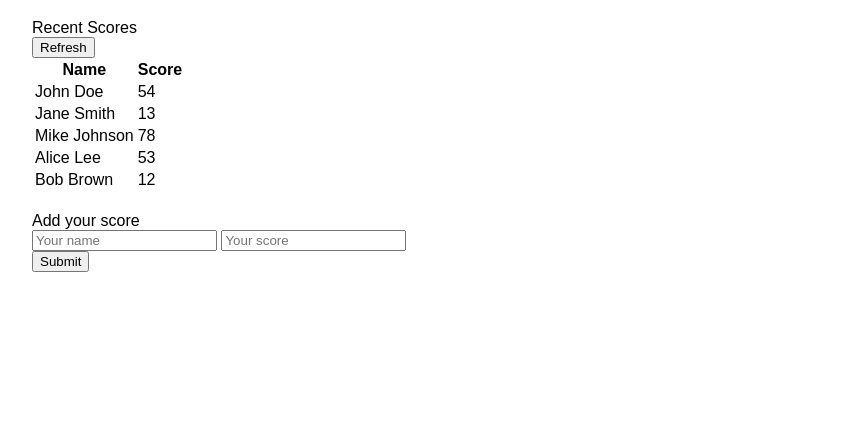
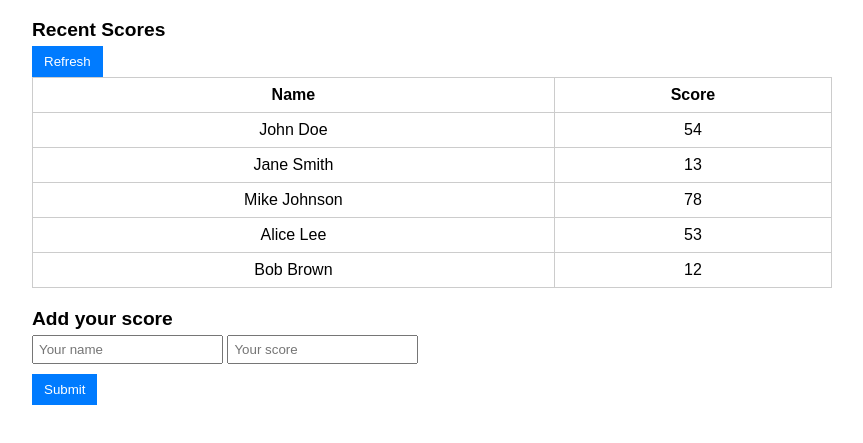
Before and after one commit to AlyAtalla/Leaderboard, a website built with webpack: page src/index.html in a window 1280 px wide. Shown: the part 81-524 px from the top of the page, without its empty margins (208-1071 px from the left). Built offline with nearby package versions, Linux system fonts and the light colour scheme; files whose address does not match are found by name.

Commit message:
Make style like template

```diff
--- a/src/js/styles.css
+++ b/src/js/styles.css
@@ -19,3 +19,45 @@ body {
 .section {
   margin-top: 20px;
 }
+
+.title {
+  font-size: 1.2rem;
+  font-weight: bold;
+  margin-bottom: 5px;
+}
+
+.scores-table {
+  width: 100%;
+  border-collapse: collapse;
+}
+
+.scores-table th,
+.scores-table td {
+  border: 1px solid #ccc;
+  padding: 8px;
+  text-align: center;
+}
+
+.input-name,
+.input-score {
+  margin-bottom: 10px;
+  padding: 5px;
+}
+
+.refresh-btn,
+.submit-btn {
+  background-color: #007bff;
+  color: #fff;
+  border: none;
+  padding: 8px 12px;
+  cursor: pointer;
+}
+
+.refresh-btn {
+  margin-right: 10px;
+}
+
+.refresh-btn:hover,
+.submit-btn:hover {
+  background-color: #0056b3;
+}
```
